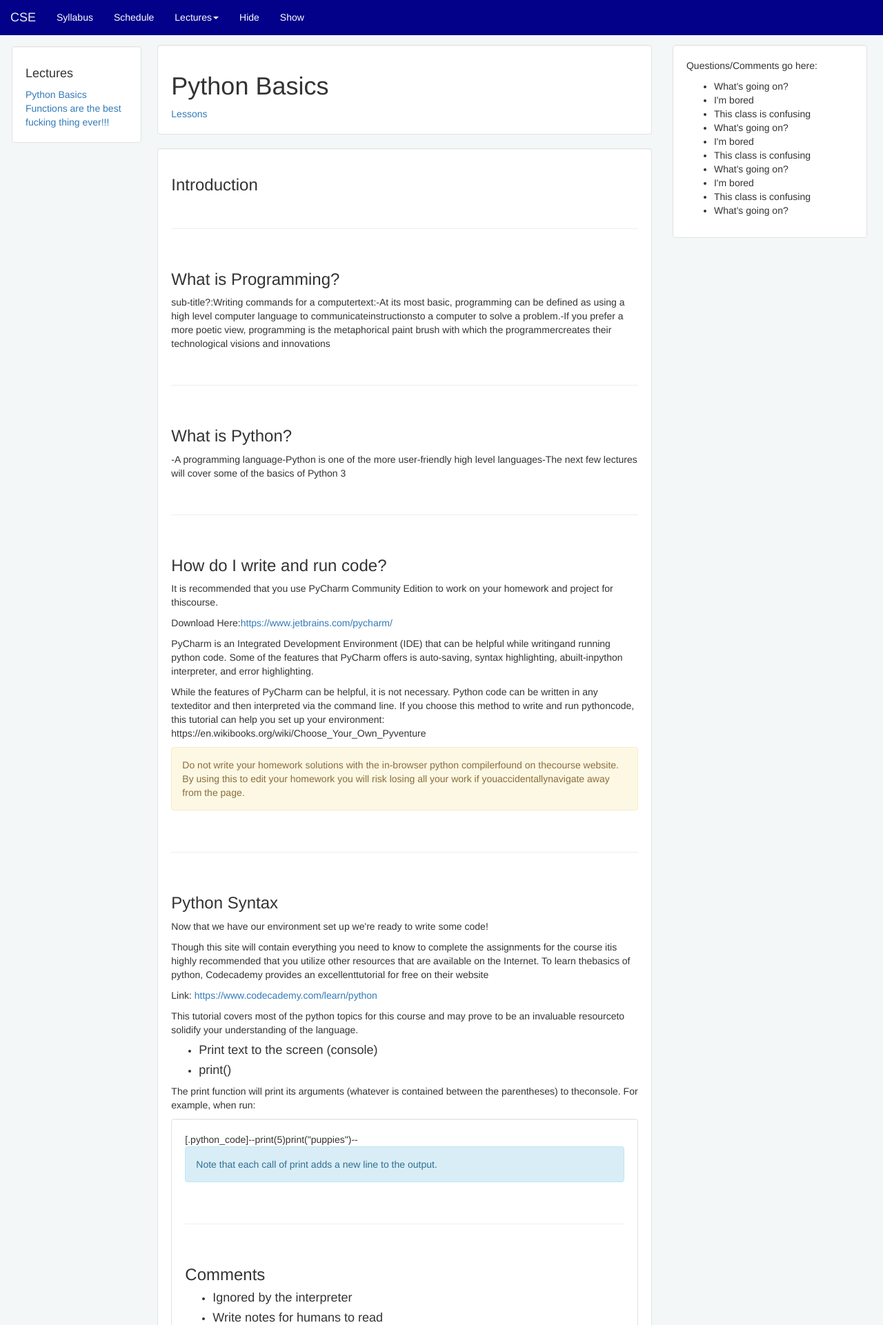
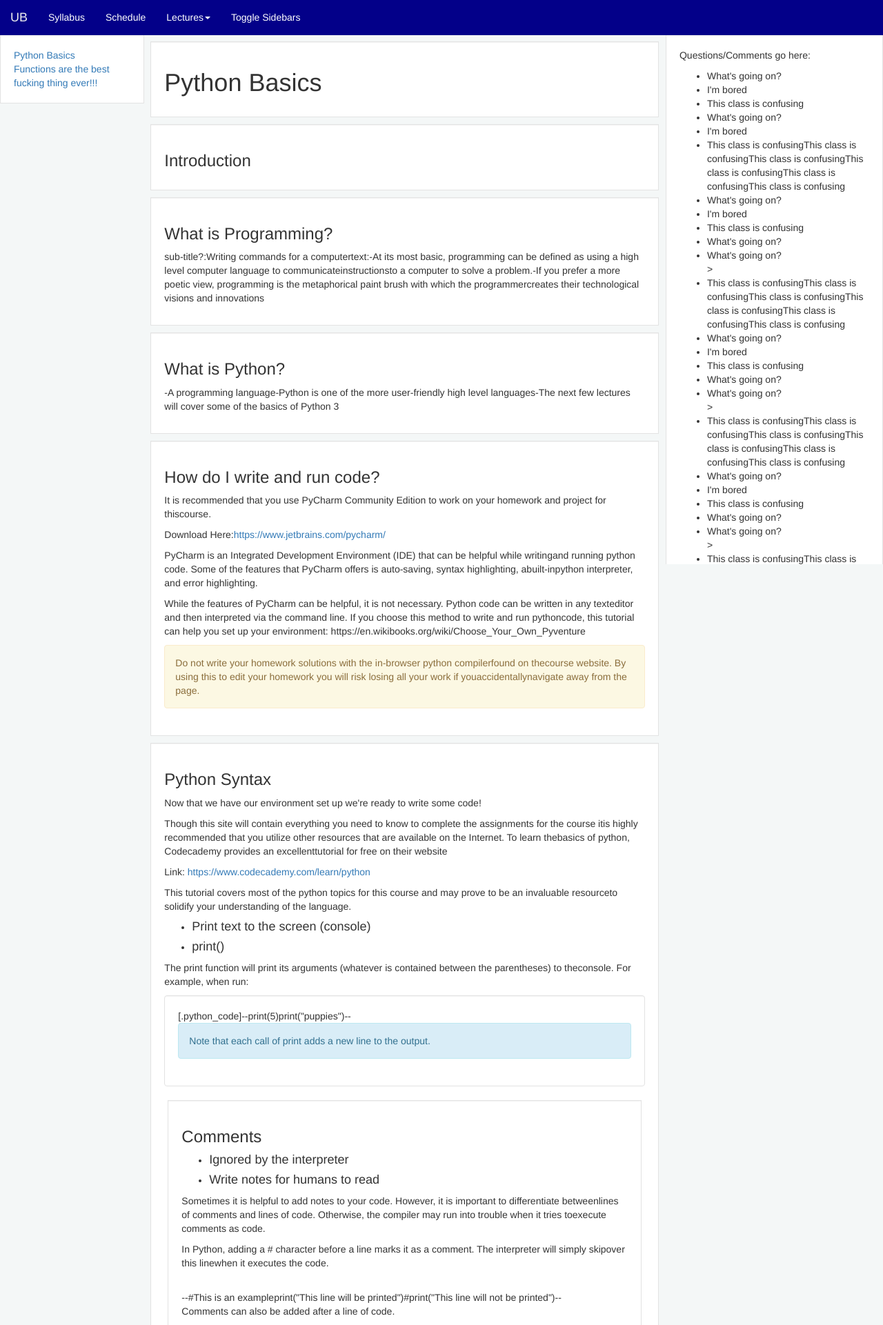
Before and after one commit to jessehartloff/CourseWebsite, a Django app: a page that uses templates/base.html in a window 1280 px wide. Shown: the top 1921 px of the page at 69% size. Run offline with Django 3.2, Linux system fonts and the light colour scheme; data comes from the database, SQL or seed files in the repository; both versions use the stored data as it was after the commit; some libraries are stand-ins or nearby versions.

Commit message:
update layout

```diff
--- a/content/lectures/3-Functions.html
+++ b/content/lectures/3-Functions.html
@@ -1,4 +1,4 @@
-=== Functions
+=== Functions are the best fucking thing ever!!!
 
 Anything here won't be displayed at all
 
--- a/lecture/static/lecture/UBStylin.css
+++ b/lecture/static/lecture/UBStylin.css
@@ -1,112 +1,68 @@
-
-.jumbotron {
-    margin-top: 25px;
-    color: #ffffff;
-    background-color: #000080;
-    text-shadow: black 0.2em 0.2em 0.2em;
+ul.plain {
+    list-style-type: none;
 }
 
-@media (min-width: 768px) {
-    .sidebar {
-        position: fixed;
-    }
-}
-
-ul.plain {
-    list-style-type: none;
-    /*margin: 0;*/
-    /*padding: 1px;*/
-    /*width: 16%;*/
-    /*!*background-color: #f1f1f1;*!*/
-    /*position: fixed;*/
-    /*height: 100%;*/
-    /*overflow: auto;*/
-    /*display: none;*/
-    /*height: 100%;*/
-    /*width: 250px;*/
-    /*position: fixed;*/
-    /*z-index: 1;*/
-    /*top: 0;*/
-    /*left: 0;*/
-    /*background-color: #111;*/
-    /*overflow-x: hidden;*/
-    /*padding-top: 60px;*/
-}
-
-div.hidden{
+div.hidden {
     width: 0;
 }
 
-div.padded{
+
+div.sidebar-well {
+    border-radius: 0;
+}
+
+
+div.padded {
     padding-left: 5%;
     padding-right: 5%;
 }
 
 div.right-side-bar {
-    /*margin: 2px;*/
-    /*padding: 2px;*/
-    width: 22%;
-    /*background-color: #f1f1f1;*/
+    /*color: #ffffff;*/
+    /*background-color: #155db9;*/
+    /*width: 22%;*/
+    /*width: 100%;*/
+    padding-left: 5px;
     position: fixed;
-    height: 100%;
+    height: calc(100% - 32px);
     overflow: auto;
-    /*display: none;*/
-    /*height: 100%;*/
-    /*width: 250px;*/
-    /*position: fixed;*/
-    /*z-index: 1;*/
-    /*top: 0;*/
-    /*left: 0;*/
-    /*background-color: #111;*/
-    /*overflow-x: hidden;*/
-    /*padding-top: 60px;*/
-}
-div.left-side-bar {
-    /*margin: 2px;*/
-    padding: 2px;
-    width: 15%;
-    /*background-color: #f1f1f1;*/
-    position: fixed;
-    height: 100%;
-    overflow: auto;
-    /*display: none;*/
-    /*height: 100%;*/
-    /*width: 250px;*/
-    /*position: fixed;*/
-    /*z-index: 1;*/
-    /*top: 0;*/
-    /*left: 0;*/
-    /*background-color: #111;*/
-    /*overflow-x: hidden;*/
-    /*padding-top: 60px;*/
-}
-div.content-area {
-    /*margin: 2px;*/
-    /*padding: 2px;*/
-    /*width: 58%;*/
-    /*background-color: #f1f1f1;*/
-    /*position: fixed;*/
-    height: 100%;
-    /*overflow: auto;*/
-    /*display: none;*/
-    /*height: 100%;*/
-    /*width: 250px;*/
-    /*position: fixed;*/
-    /*z-index: 1;*/
-    /*top: 0;*/
-    /*left: 0;*/
-    /*background-color: #111;*/
-    /*overflow-x: hidden;*/
-    /*padding-top: 60px;*/
 }
 
-li.list {
-    margin-top: 10px;
+div.left-side-bar {
+    /*color: #ffffff;*/
+    /*background-color: #155db9;*/
+    /*width: 100%;*/
+    /*padding: 2px;*/
+    width: 16.7%;
+    padding-right: 5px;
+    position: fixed;
+    height: calc(100% - 32px);
+    overflow: auto;
 }
 
-.table-skinny {
-    width: auto;
+div.lecture-section-well{
+    border-radius: 0;
+    /*padding: 10px;*/
+    margin: 10px 5px;
 }
+
+div.content-area {
+    height: calc(100% - 32px);
+    /*background-color: white;*/
+}
+
+div.less-padding{
+    padding: 0px;
+    /*margin: 0;*/
+}
+
+/*li.list {*/
+    /*margin-top: 10px;*/
+/*}*/
+
+/*.table-skinny {*/
+    /*width: auto;*/
+/*}*/
 
 kbd {
     /*color:#00cc00;*/
@@ -158,18 +114,24 @@ div.header {
 body.outer {
     /*background-color: #1591ff;*/
     background-color: #f4f7f7;
+    /*background-color: #252525;*/
+    /*background-color: #000000;*/
+}
+
+a.menu_link{
+    /*color: #e7e7e7;*/
 }
 
 html.outer, body.outer {
-    height: 100%;
+    /*height: 100%;*/
     /*overflow:hidden;*/
 }
 
-iframe.primary {
-    position: absolute;
-    height: 100%;
-    width: 100%;
-}
+/*iframe.primary {*/
+    /*position: absolute;*/
+    /*height: 100%;*/
+    /*width: 100%;*/
+/*}*/
 
 .navbar-default {
     border-radius: 0;
@@ -179,59 +141,62 @@ ul.nav li.dropdown:hover > ul.dropdown-menu {
     display: block;
 }
 
-.midalign {
-    text-align: center;
+/*.midalign {*/
+    /*text-align: center;*/
+/*}*/
+
+/*#immovable {*/
+/*position: fixed;*/
+/*top: 0;*/
+/*left: 0;*/
+/*width: 100%;*/
+/*z-index: 1;*/
+/*}*/
+
+/*.positioning {*/
+/*position: absolute;*/
+/*top: 72px;*/
+/*left: 365px;*/
+/*}*/
+
+/*.zindexhead {*/
+/*z-index: 0;*/
+/*}*/
+
+/*ul.resources {*/
+/*font-size: 2em;*/
+/*}*/
+
+/*th {*/
+/*text-align: center;*/
+/*}*/
+
+/*textarea {*/
+/*font-size: 21px;*/
+/*}*/
+
+body {
+    padding-top: 50px;
+    /*margin-bottom: -65px;*/
+    /*position: relative;*/
 }
 
-#immovable {
-    position: fixed;
-    top: 0;
-    left: 0;
-    width: 100%;
-    z-index: 1;
-}
+/*.tab {*/
+/*margin-left: 40px;*/
+/*}*/
 
-.positioning {
-    position: absolute;
-    top: 72px;
-    left: 365px;
-}
+/*img.center {*/
+    /*align: center;*/
+/*}*/
 
-.zindexhead {
-    z-index: 0;
-}
+/*#home:hover {*/
+    /*color: transparent*/
+/*}*/
 
-ul.resources {
-    font-size: 2em;
-}
+/*#home:hover .containsText {*/
+    /*display: none;*/
+/*}*/
 
-th {
-    text-align: center;
-}
-
-textarea {
-    font-size: 21px;
-}
-
-body {
-    padding-top: 65px;
-}
-
-.tab {
-    margin-left: 40px;
-}
-
-img.center {
-    align: center;
-}
-
-#home:hover {
-    color: transparent
-}
-
-#home:hover .containsText {
-    display: none;
-}
 
 /* navbar colors generated by
 http://work.smarchal.com/twbscolor/css/e74c3cc0392becf0f1ffbbbc0
@@ -240,6 +205,8 @@ with modifications */
 .navbar-default {
     background-color: #030089;
     border-color: #030089;
+    /*background-color: #000080;*/
+    /*border-color: #000080;*/
 }
 
 .navbar-default .navbar-brand {
--- a/lecture/templates/lecture/lecture.html
+++ b/lecture/templates/lecture/lecture.html
@@ -1,25 +1,25 @@
 {% extends "base.html" %}
-{#{% extends sidebars|yesno:"base_sidebars.html,base.html" %}#}
-{#{% if sidebars %}#}
-{#    {% extends "base_sidebars.html" %}#}
-{#{% else %}#}
-{#{% endif %}#}
 
 {% block title %} {{ this_lesson.title }} {% endblock %}
 
 {% block content %}
-    <div class="well">
+<!--<div class="well outer-well">-->
+<div class="well lecture-section-well">
     <h1>{{ this_lesson.title }}</h1>
-        <a href="{% url 'lecture:index' %}">Lessons</a>
+    <!--<a href="{% url 'lecture:index' %}">Lessons</a>-->
 </div>
-    <div class="well">
 {% for section in this_lesson.section_set.all %}
+
+<div class="well lecture-section-well">
     <h3>{{ section.sectionTitle }}</h3>
-            <p>
+    <!--<p>-->
     {{ section.content |safe }}
-            </p>
-            <br/>
-            <hr/><br/>
+    <!--</p>-->
+    <!--<br/>-->
+    <!--<hr/>-->
+    <!--<br/>-->
+
+</div>
 {% endfor %}
-    </div>
+<!--</div>-->
 {% endblock %}
--- a/templates/base.html
+++ b/templates/base.html
@@ -11,6 +11,18 @@
     <script src="http://maxcdn.bootstrapcdn.com/bootstrap/3.3.5/js/bootstrap.min.js"></script>
 
     <script>
+        var bars = true;
+
+        function toggle_bars() {
+            if(bars){
+                hide_bars();
+                bars = false;
+            }else{
+                show_bars();
+                bars = true;
+            }
+        }
+
         function hide_bars() {
             document.getElementById("left_sidebar").className = "hidden";
             document.getElementById("right_sidebar").className = "hidden";
@@ -18,9 +30,9 @@
         }
 
         function show_bars() {
-            document.getElementById("left_sidebar").className = "col-xs-2";
-            document.getElementById("right_sidebar").className = "col-xs-3";
-            document.getElementById("center_content").className = "col-xs-7";
+            document.getElementById("left_sidebar").className = "col-xs-2 less-padding";
+            document.getElementById("right_sidebar").className = "col-xs-3 less-padding";
+            document.getElementById("center_content").className = "col-xs-7 less-padding";
         }
     </script>
 </head>
@@ -39,7 +51,7 @@
                 <span class="icon-bar"></span>
                 <span class="icon-bar"></span>
             </button>
-            <a class="navbar-brand" href="{% url 'lecture:index' %}">CSE</a>
+            <a class="navbar-brand" href="{% url 'lecture:index' %}">UB</a>
         </div>
         <div class="collapse navbar-collapse" id="theNavbar">
             <ul class="nav navbar-nav">
@@ -67,8 +79,7 @@
                 <!--</li>-->
                 <!--<li><a href="?resources.html">Resources</a></li>-->
                 <!--<li><a href="?Piazza.html">Piazza</a></li>-->
-                <li><a href="#" onclick="hide_bars(); return false;">Hide</a></li>
-                <li><a href="#" onclick="show_bars(); return false;">Show</a></li>
+                <li><a href="#" onclick="toggle_bars(); return false;">Toggle Sidebars</a></li>
 
             </ul>
         </div>
@@ -78,13 +89,15 @@
 <div class="container-fluid">
 
     <div class="row">
-        <div id="left_sidebar" class="col-xs-2">
+        <div id="left_sidebar" class="col-xs-2 less-padding">
             {% block left_sidebar %}
                 <div class="left-side-bar">
-                    <div class="well">
-                        <h4>Lectures</h4>
+                    <div class="well sidebar-well">
+                        <!--<button onclick="hide_bars(); return false;">Hide Sidebars</button>-->
+                <!--<li><a href="#" onclick="hide_bars(); return false;">Hide</a></li>-->
+                        <!--<h4>Lectures</h4>-->
                         {% for lesson in all_lessons %}
-                            <a href="{% url 'lecture:lecture' lesson.title %}">{{ lesson.title }}</a><br/>
+                            <a class="menu_link" href="{% url 'lecture:lecture' lesson.title %}">{{ lesson.title }}</a><br/>
                         {% endfor %}
                     </div>
                 </div>
@@ -92,19 +105,50 @@
         </div>
 
 
-        <div id="center_content" class="col-xs-7">
+        <div id="center_content" class="col-xs-7 less-padding">
+            <div class="content-area">
             {% block content %}{% endblock %}
+                </div>
         </div>
 
 
-        <div id="right_sidebar" class="col-xs-3">
+        <div id="right_sidebar" class="col-xs-3 less-padding">
             {% block right_sidebar %}
                 <div class="right-side-bar">
-                    <div class="well">
+                    <div class="well sidebar-well">
+                        <!--<button onclick="toggle_bars(); return false;">Hide Sidebars</button>-->
                         <p>
                             Questions/Comments go here:
                         </p>
                         <ul>
+                            <li>What's going on?</li>
+                            <li>I'm bored</li>
+                            <li>This class is confusing</li>
+                            <li>What's going on?</li>
+                            <li>I'm bored</li>
+                            <li>This class is confusingThis class is confusingThis class is confusingThis class is confusingThis class is confusingThis class is confusing</li>
+                            <li>What's going on?</li>
+                            <li>I'm bored</li>
+                            <li>This class is confusing</li>
+                            <li>What's going on?</li>
+                            <li>What's going on?</li>>
+                            <li>This class is confusingThis class is confusingThis class is confusingThis class is confusingThis class is confusingThis class is confusing</li>
+                            <li>What's going on?</li>
+                            <li>I'm bored</li>
+                            <li>This class is confusing</li>
+                            <li>What's going on?</li>
+                            <li>What's going on?</li>>
+                            <li>This class is confusingThis class is confusingThis class is confusingThis class is confusingThis class is confusingThis class is confusing</li>
+                            <li>What's going on?</li>
+                            <li>I'm bored</li>
+                            <li>This class is confusing</li>
+                            <li>What's going on?</li>
+                            <li>What's going on?</li>>
+                            <li>This class is confusingThis class is confusingThis class is confusingThis class is confusingThis class is confusingThis class is confusing</li>
+                            <li>What's going on?</li>
+                            <li>I'm bored</li>
+                            <li>This class is confusing</li>
+                            <li>What's going on?</li>
                             <li>What's going on?</li>
                             <li>I'm bored</li>
                             <li>This class is confusing</li>
```
Also changed, not shown: db.sqlite3. Lines whose indentation alone changed are shown as unchanged.
